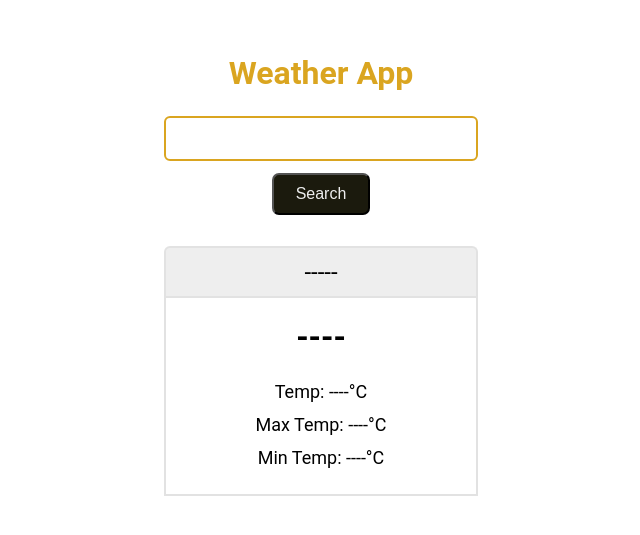
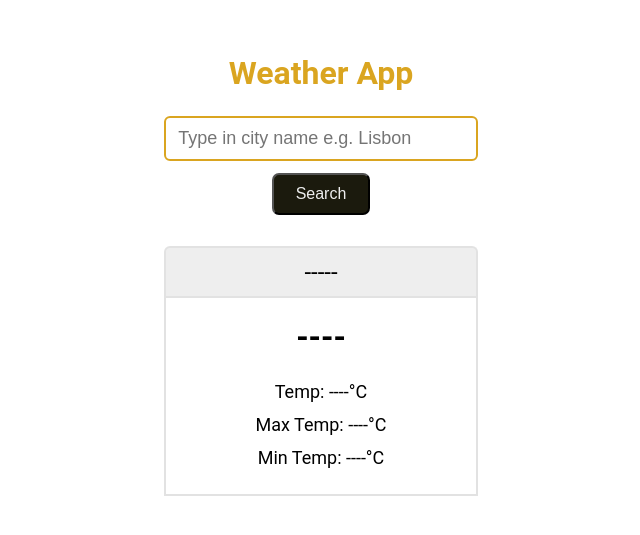
Before and after one commit to awwallawal/weather_app, a plain HTML site: page index.html in a window 1280 px wide. Shown: the part 121-656 px from the top of the page, without its empty margins (319-959 px from the left). Drawn offline with Linux system fonts and the light colour scheme.

Commit message:
Added a placeholder to make the input more descriptive

```diff
--- a/index.html
+++ b/index.html
@@ -23,7 +23,7 @@
  <div id="outer-container">
   <h1 id="app-name">Weather App</h1>
   <div id="child-one">
-    <input type="text" id="input-el">
+    <input type="text" id="input-el" placeholder="Type in city name e.g. Lisbon">
     <button id="input-btn">Search</button>
   </div>
 
```
